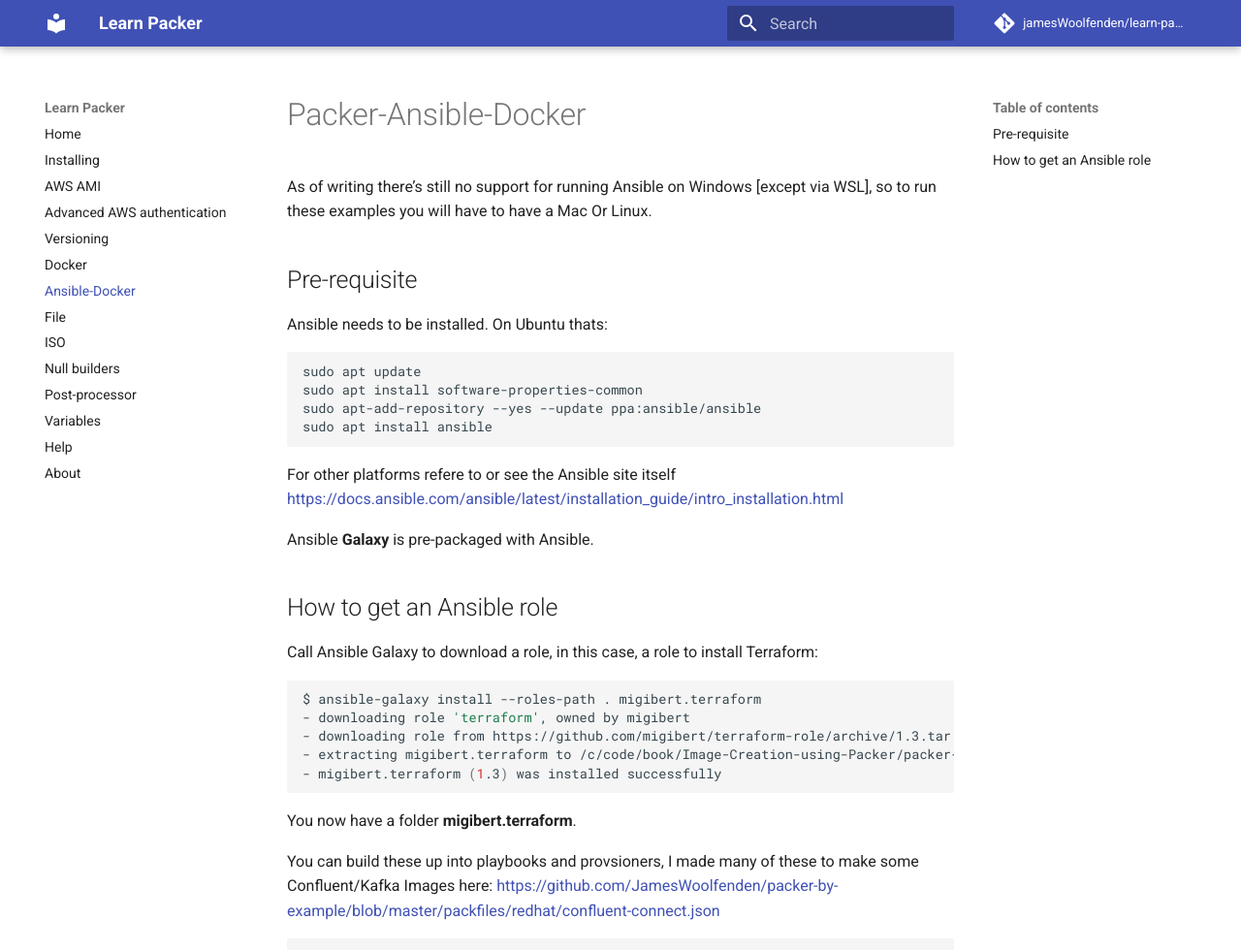
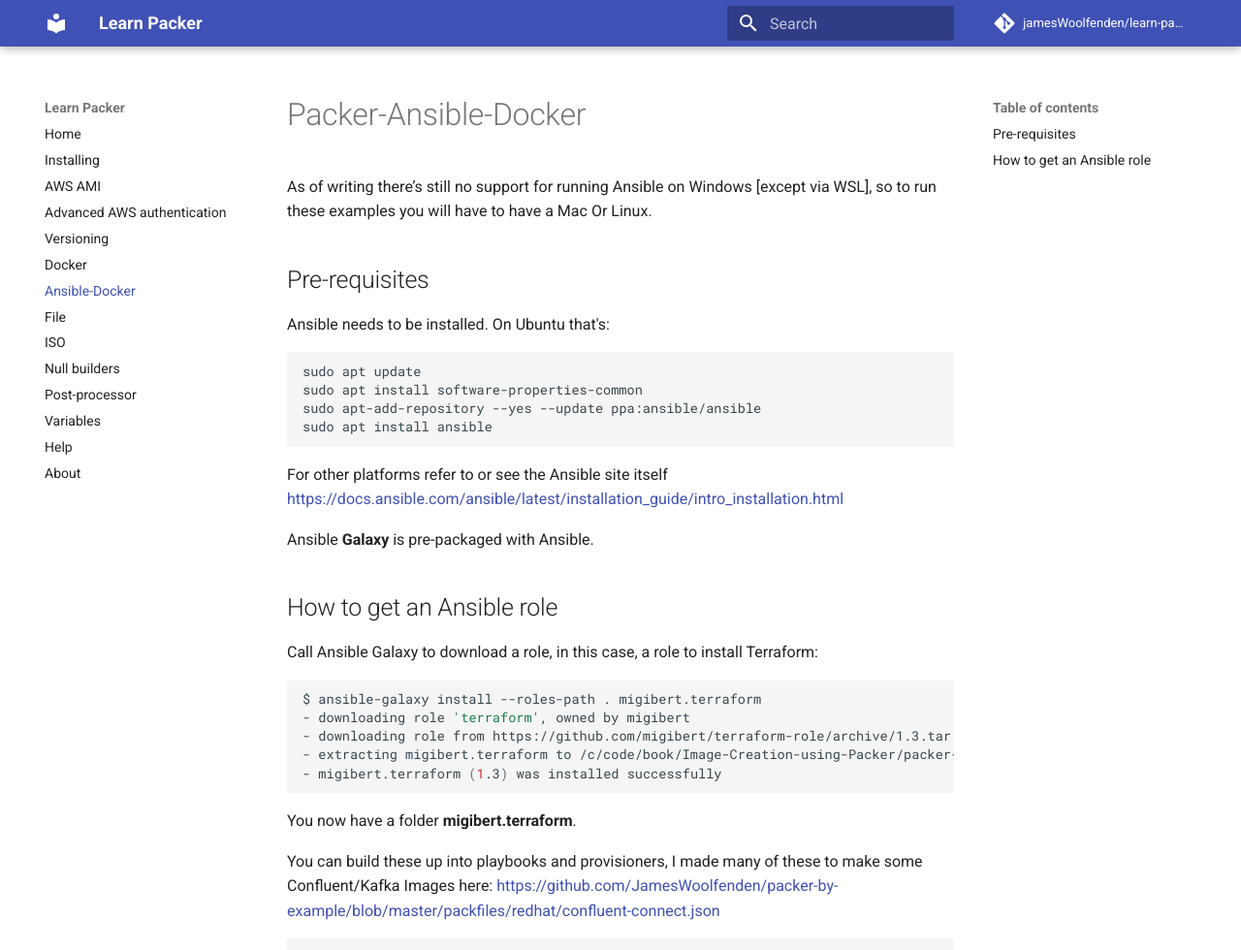
Before and after one commit to JamesWoolfenden/learn-packer, an MkDocs documentation site: the page built from docs/ansible-docker.md, in a window 1280 px wide and 1400 px high. Shown: the top 980 px of the window at 97% size. Built offline with MkDocs 1.6.1 and Material for MkDocs 9.7.7, drawn with Linux system fonts in a browser that asks for light colours; comment, search, counter and statistics services are not loaded.

Commit message:
Update ansible-docker.md

````diff
--- a/docs/ansible-docker.md
+++ b/docs/ansible-docker.md
@@ -3,9 +3,9 @@
 As of writing there’s still no support for running Ansible on Windows [except via WSL], so to
 run these examples you will have to have a Mac Or Linux.
 
-## Pre-requisite
+## Pre-requisites
 
-Ansible needs to be installed. On Ubuntu thats:
+Ansible needs to be installed. On Ubuntu that's:
 
 ```bash
 sudo apt update
@@ -14,7 +14,7 @@
 sudo apt install ansible
 ```
 
-For other platforms refere to or see the Ansible site itself <https://docs.ansible.com/ansible/latest/installation_guide/intro_installation.html>
+For other platforms refer to or see the Ansible site itself [https://docs.ansible.com/ansible/latest/installation_guide/intro_installation.html](https://docs.ansible.com/ansible/latest/installation_guide/intro_installation.html)
 
 Ansible **Galaxy** is pre-packaged with Ansible.
 
@@ -33,7 +33,7 @@
 
 You now have a folder **migibert.terraform**.
 
-You can build these up into playbooks and provsioners, I made many of these to make some Confluent/Kafka Images here:
+You can build these up into playbooks and provisioners, I made many of these to make some Confluent/Kafka Images here:
 <https://github.com/JamesWoolfenden/packer-by-example/blob/master/packfiles/redhat/confluent-connect.json>
 
 ```json
````
